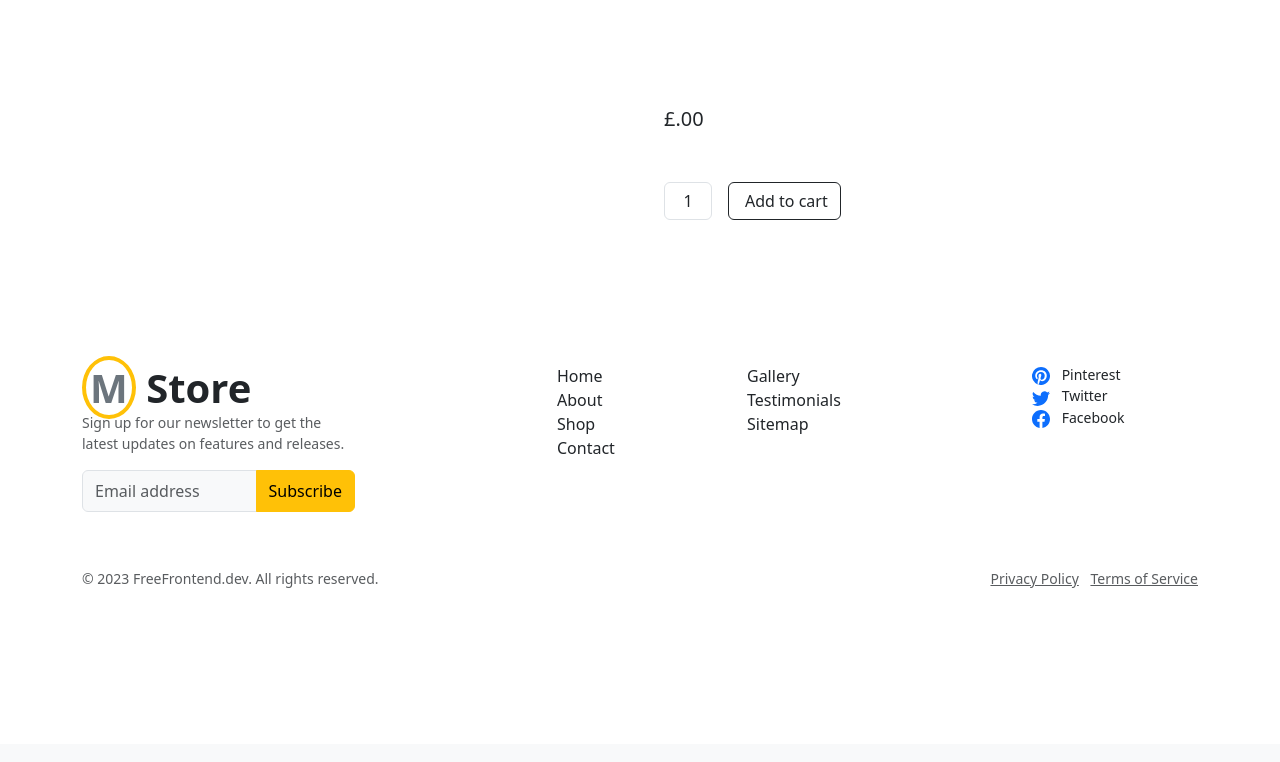
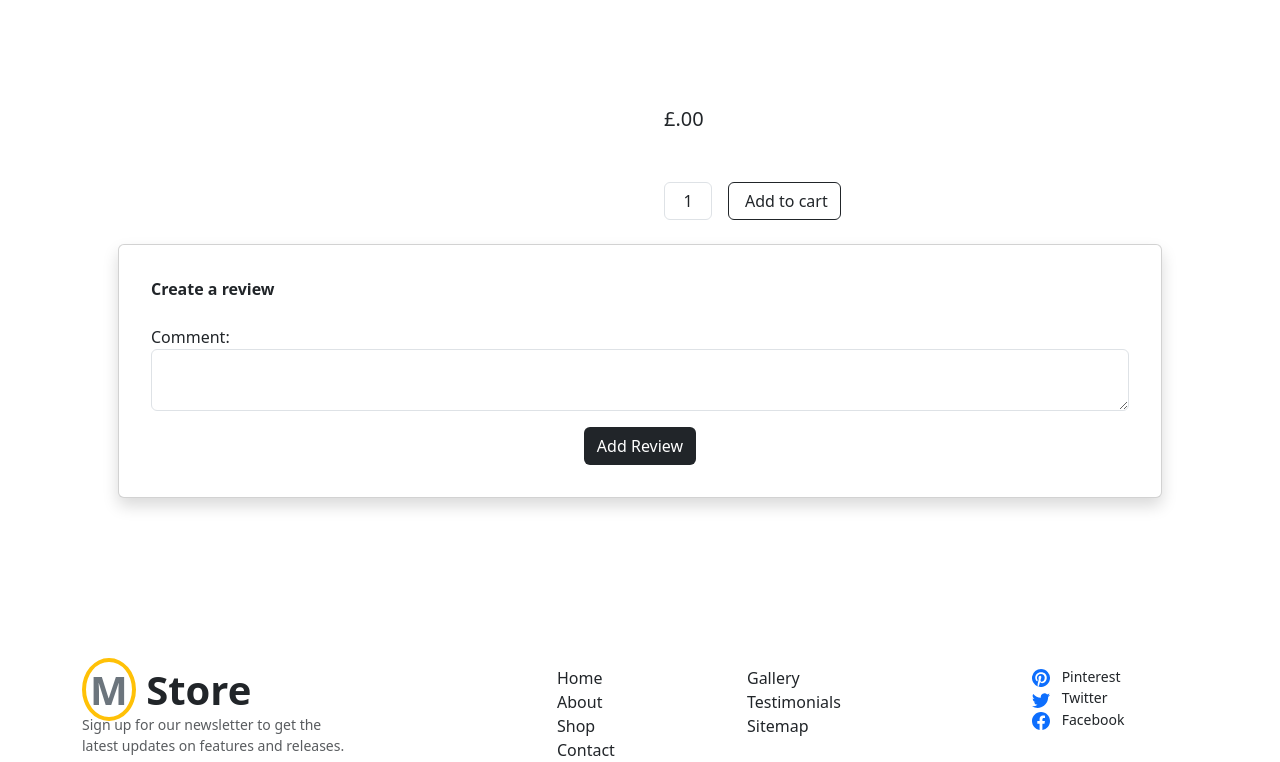
Before and after one commit to johnclamy/django-moviestore-project, a Django app: template moviestore/movies/templates/movies/show.html in a window 1280 px wide. Shown: the part 56-818 px from the top of the page. Before the commit the page ends 644 px from the top, so only its background shows below. Run offline with Django 5.2, Linux system fonts and the light colour scheme; the template is opened without the code that fills it, so the values that code supplies are empty; the visitor is signed in with stand-in values (Sample User, id 1); some libraries are stand-ins or nearby versions.

Commit message:
update 'movies/templates/show.html'  with a section for reviews

```diff
--- a/moviestore/movies/templates/movies/show.html
+++ b/moviestore/movies/templates/movies/show.html
@@ -4,7 +4,7 @@
 <!-- Product section-->
 <main class="py-5">
     <div class="container px-4 px-lg-5 my-5">
-        <div class="row gx-4 gx-lg-5 align-items-center">
+        <section class="row gx-4 gx-lg-5 align-items-center">
             <div class="col-md-6"><img class="card-img-top mb-5 mb-md-0" src="{{ template_data.movie.image.url }}" alt="{{ template_data.movie.name }}" /></div>
             <div class="col-md-6">
                 <h1 class="display-5 fw-bolder">{{ template_data.movie.name }}</h1>
@@ -20,7 +20,30 @@
                     </button>
                 </div>
             </div>
-        </div>
+        </section>
+        {% if user.is_authenticated %}
+        <section class="mt-4 row justify-content-center">
+            <div class="col-12">
+                <div class="card shadow p-3 mb-4 rounded">
+                    <div class="card-body">
+                        <b class="text-start">Create a review</b><br /><br />
+                        <form method="POST" action="{% url 'movies.create_review' id=template_data.movie.id %}">
+                            {% csrf_token %}
+                            <p>
+                                <label for="comment">Comment:</label>
+                                <textarea name="comment" required class="form-control" id="comment"></textarea>
+                            </p>
+                            <div class="text-center">
+                                <button type="submit" class="btn bg-dark text-white">
+                                    Add Review
+                                </button>
+                            </div>
+                        </form>
+                    </div>
+                </div>
+            </div>
+        </section>
+        {% endif %}
     </div>
 </main>
 {% endblock content %}
```
